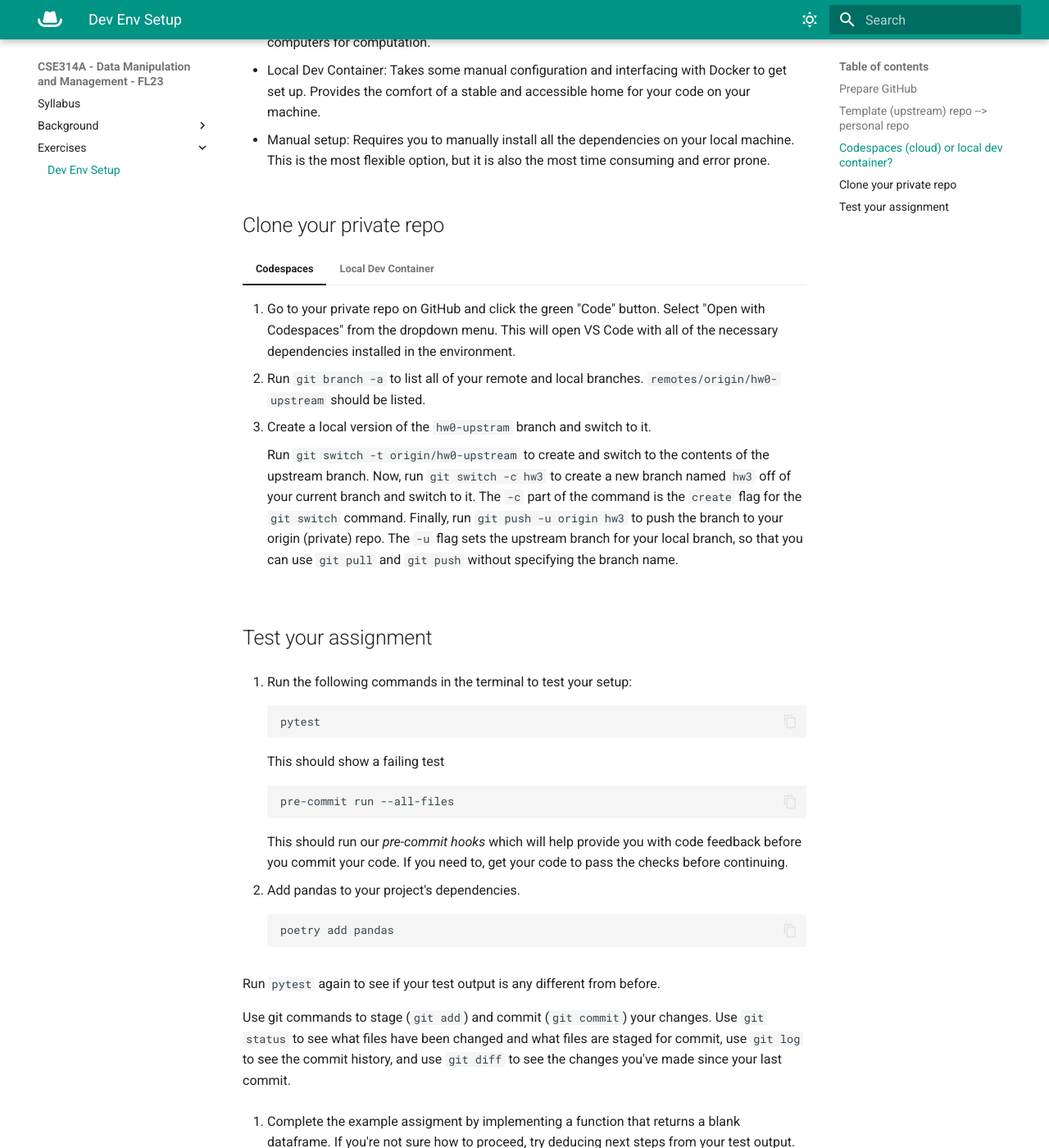
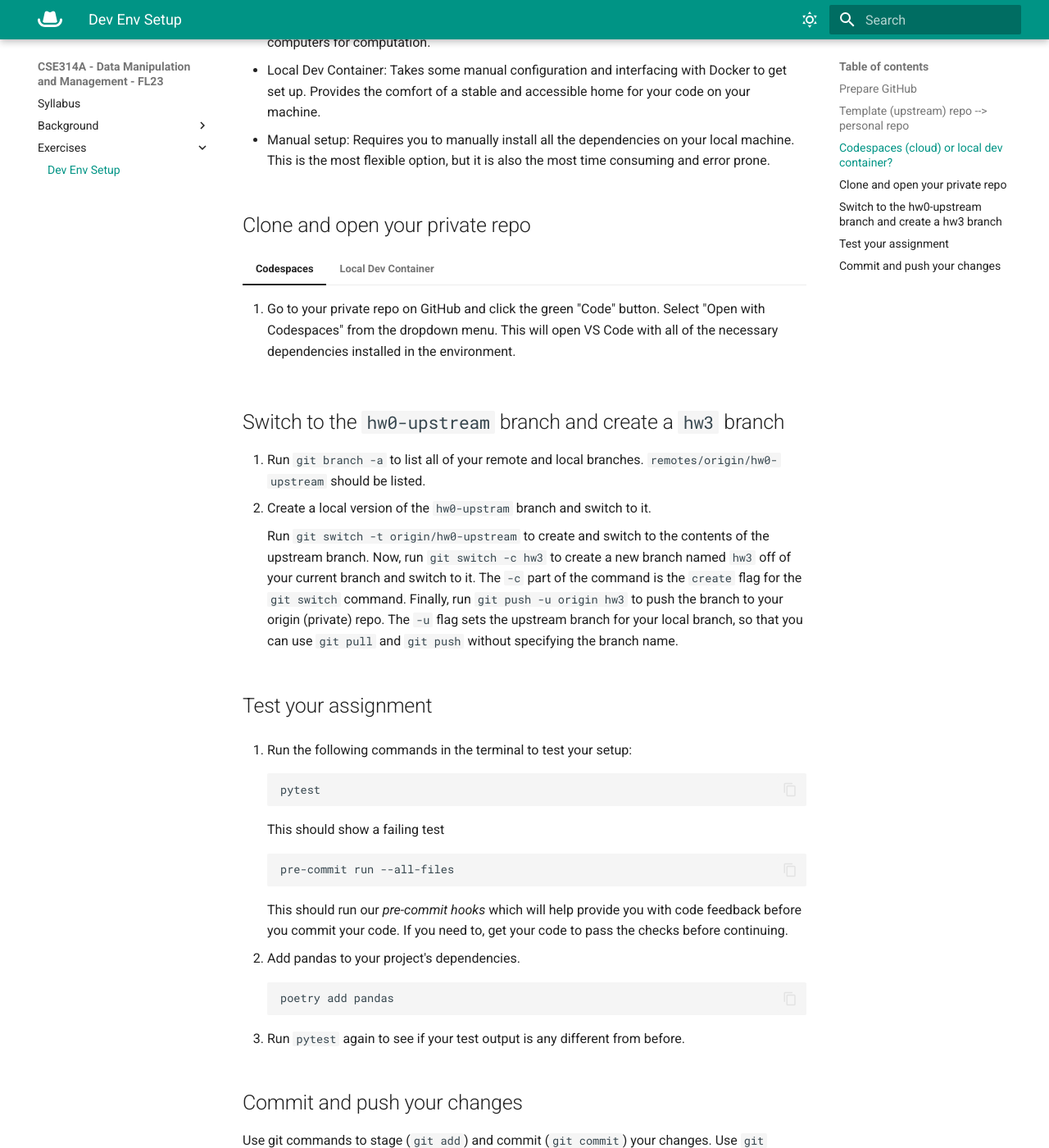
Before and after one commit to wustl-data/rooster-cogburn, an MkDocs documentation site: the page built from docs/exercises/env-setup.md, in a window 1280 px wide and 1400 px high, scrolled down 2021 px. Shown: the whole window at 82% size. Built offline with MkDocs 1.6.1 and Material for MkDocs 9.7.7, drawn with Linux system fonts in a browser that asks for light colours.

Commit message:
dev: sections

````diff
--- a/docs/exercises/env-setup.md
+++ b/docs/exercises/env-setup.md
@@ -75,15 +75,11 @@ Here are some considerations:
 
 - Manual setup: Requires you to manually install all the dependencies on your local machine. This is the most flexible option, but it is also the most time consuming and error prone.
 
-## Clone your private repo
+## Clone and open your private repo
 
 === "Codespaces"
 
     1. Go to your private repo on GitHub and click the green "Code" button. Select "Open with Codespaces" from the dropdown menu. This will open VS Code with all of the necessary dependencies installed in the environment.
-    2. Run `git branch -a` to list all of your remote and local branches. `remotes/origin/hw0-upstream` should be listed.
-    3. Create a local version of the `hw0-upstram` branch and switch to it.
-
-        Run `git switch -t origin/hw0-upstream` to create and switch to the contents of the upstream branch. Now, run `git switch -c hw3` to create a new branch named `hw3` off of your current branch and switch to it. The `-c` part of the command is the `create` flag for the `git switch` command. Finally, run `git push -u origin hw3` to push the branch to your origin (private) repo. The `-u` flag sets the upstream branch for your local branch, so that you can use `git pull` and `git push` without specifying the branch name.
 
 === "Local Dev Container"
 
@@ -98,6 +94,13 @@ Here are some considerations:
 
         === "WSL"
             `cd` to the repo directory and run `code .` to open the repo in VS Code.
+
+## Switch to the `hw0-upstream` branch and create a `hw3` branch
+
+1. Run `git branch -a` to list all of your remote and local branches. `remotes/origin/hw0-upstream` should be listed.
+2. Create a local version of the `hw0-upstram` branch and switch to it.
+
+    Run `git switch -t origin/hw0-upstream` to create and switch to the contents of the upstream branch. Now, run `git switch -c hw3` to create a new branch named `hw3` off of your current branch and switch to it. The `-c` part of the command is the `create` flag for the `git switch` command. Finally, run `git push -u origin hw3` to push the branch to your origin (private) repo. The `-u` flag sets the upstream branch for your local branch, so that you can use `git pull` and `git push` without specifying the branch name.
 
 ## Test your assignment
 
@@ -122,7 +125,9 @@ Here are some considerations:
     poetry add pandas
     ```
 
-Run `pytest` again to see if your test output is any different from before.
+3. Run `pytest` again to see if your test output is any different from before.
+
+## Commit and push your changes
 
 Use git commands to stage (`git add`) and commit (`git commit`) your changes. Use `git status` to see what files have been changed and what files are staged for commit, use `git log` to see the commit history, and use `git diff` to see the changes you've made since your last commit.
 
````
